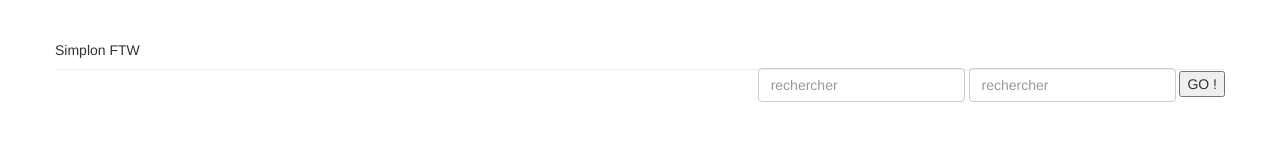
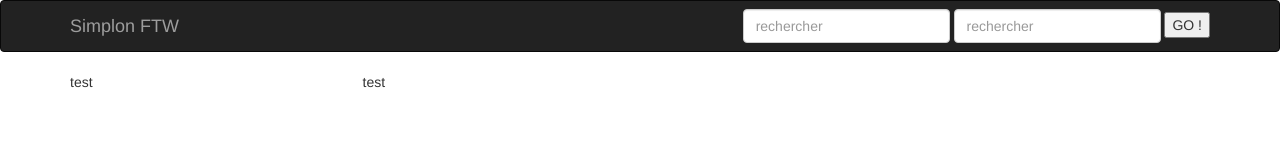
Before and after one commit to YoanDieu/example, a plain HTML site: page index.html in a window 1280 px wide. Drawn offline with Linux system fonts and the light colour scheme.

Commit message:
end navbar and add col in content

```diff
--- a/index.html
+++ b/index.html
@@ -8,10 +8,9 @@
 	</head>
 
 	<body>
+		<header class="navbar navbar-inverse">
 			<div class="container">
-			<div class="row">
-				<header class="page-header">
-			<div class="nav-brand">Simplon FTW</div>
+				<div class="navbar-brand">Simplon FTW</div>
 				<div class="navbar-form navbar-right">
 					<form class="form-inline">
 						<div class="form-group">
@@ -25,17 +24,21 @@
 					</form>
 				</div>
 
+			</div>
 		</header>
-			</div>
-		</div>
+
 		<div class="container">
 			<div class="row">
-
+				<div class="col-md-3">
 					<nav>
+						<p> test</p>
 					</nav>
-
+				</div>
+				<div class="col-md-9">
 					<main>
+						<p>test</p>
 					</main>
+				</div>
 			</div>
 		</div>
 		<div class="container">
```
Lines whose indentation alone changed are shown as unchanged.
